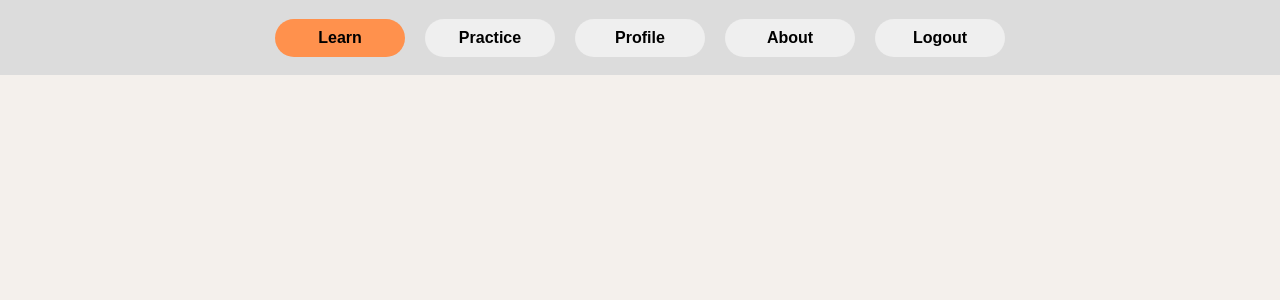
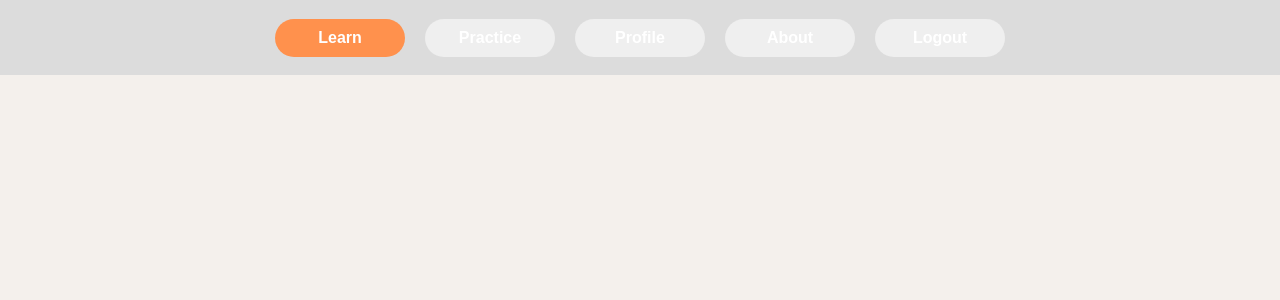
Before and after one commit to harvysdlc/filingua, a PHP site: page /registered/mainpage.php in a window 1280 px wide. Shown: the top 300 px of the page. Run offline with PHP 8.4, Linux system fonts and the light colour scheme; a user stored in the database is signed in; data comes from the database, SQL or seed files in the repository.

Commit message:
original

```diff
--- a/css/mainpage.css
+++ b/css/mainpage.css
@@ -38,6 +38,7 @@ body {
     font-family: Arial, Helvetica, sans-serif;
     font-weight: bold;
     font-size: 1rem;
+    color: var(--background);
     border-style: none;
     padding: 10px;
     width: 130px; /* Set a fixed width for all buttons */
```
